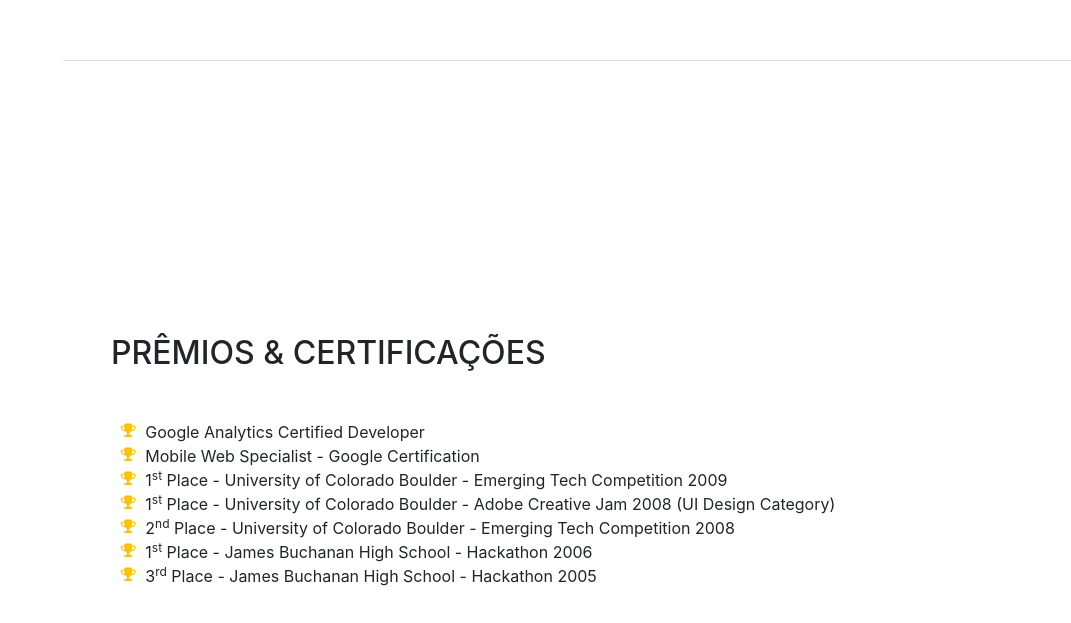
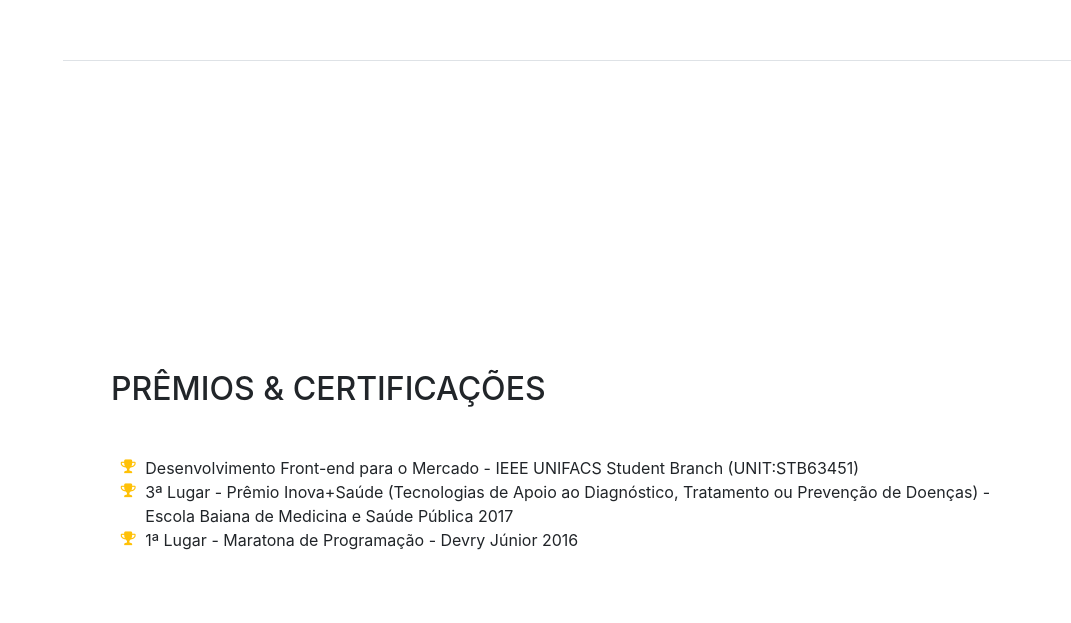
Before and after one commit to marianabarreiros/curriculum-mariana, a website with bundled scripts: page index.html in a window 1280 px wide. Shown: the part 4218-4841 px from the top of the page, without its empty margins (209-1280 px from the left). Built offline with nearby package versions, Linux system fonts and the light colour scheme; a web font is replaced by a local one.

Commit message:
inclusão de certificados e premios

```diff
--- a/index.html
+++ b/index.html
@@ -261,31 +261,15 @@
           <ul class="fa-ul mb-0">
             <li>
               <i class="fa-li fa fa-trophy text-warning"></i>
-              Google Analytics Certified Developer</li>
+              Desenvolvimento Front-end para o Mercado - IEEE UNIFACS Student Branch (UNIT:STB63451)</li>
             <li>
               <i class="fa-li fa fa-trophy text-warning"></i>
-              Mobile Web Specialist - Google Certification</li>
+              3ª
+              Lugar - Prêmio Inova+Saúde (Tecnologias de Apoio ao Diagnóstico, Tratamento ou Prevenção de Doenças) - Escola Baiana de Medicina e Saúde Pública 2017</li>
             <li>
               <i class="fa-li fa fa-trophy text-warning"></i>
-              1<sup>st</sup>
-              Place - University of Colorado Boulder - Emerging Tech Competition 2009</li>
-            <li>
-              <i class="fa-li fa fa-trophy text-warning"></i>
-              1<sup>st</sup>
-              Place - University of Colorado Boulder - Adobe Creative Jam 2008 (UI Design Category)</li>
-            <li>
-              <i class="fa-li fa fa-trophy text-warning"></i>
-              2<sup>nd</sup>
-              Place - University of Colorado Boulder - Emerging Tech Competition 2008</li>
-            <li>
-            <li>
-              <i class="fa-li fa fa-trophy text-warning"></i>
-              1<sup>st</sup>
-              Place - James Buchanan High School - Hackathon 2006</li>
-            <li>
-              <i class="fa-li fa fa-trophy text-warning"></i>
-              3<sup>rd</sup>
-              Place - James Buchanan High School - Hackathon 2005</li>
+              1ª
+              Lugar - Maratona de Programação - Devry Júnior 2016 </li>
           </ul>
         </div>
       </section>
```
